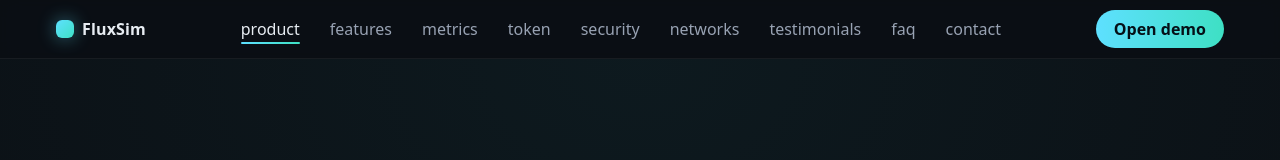
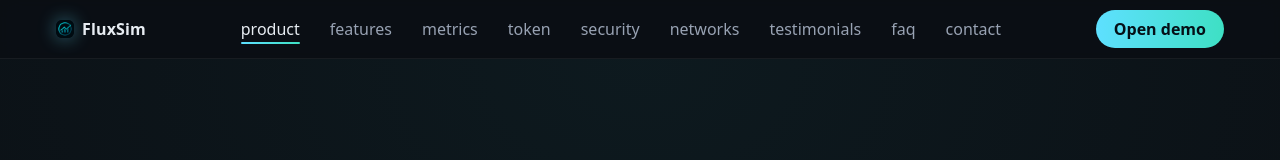
Before and after one commit to aniiKhachunts/landing-mvp, a React (Vite) app: page / in a window 1280 px wide. Shown: the top 160 px of the page. Built offline with nearby package versions, Linux system fonts and the light colour scheme.

Commit message:
changed header logo

```diff
--- a/src/components/Header/Header.tsx
+++ b/src/components/Header/Header.tsx
@@ -53,7 +53,7 @@ export function Header() {
         <header className="hdr">
             <div className="hdr__wrap">
                 <a href="#product" className="hdr__logo">
-                    <span className="hdr__mark" />
+                    <span><img className="hdr__mark" src={"/favicon.png"}/></span>
                     FluxSim
                 </a>
 
```
